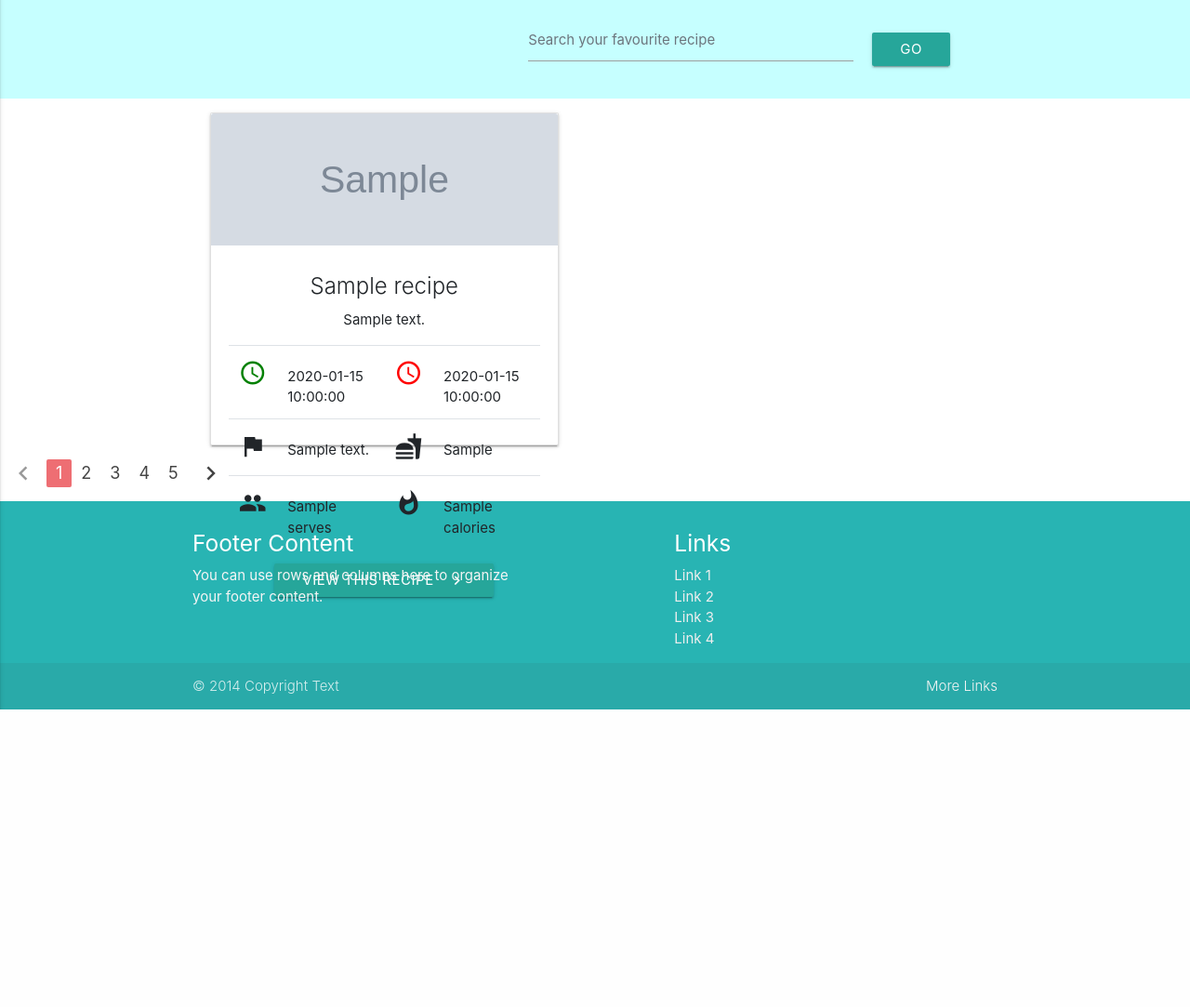
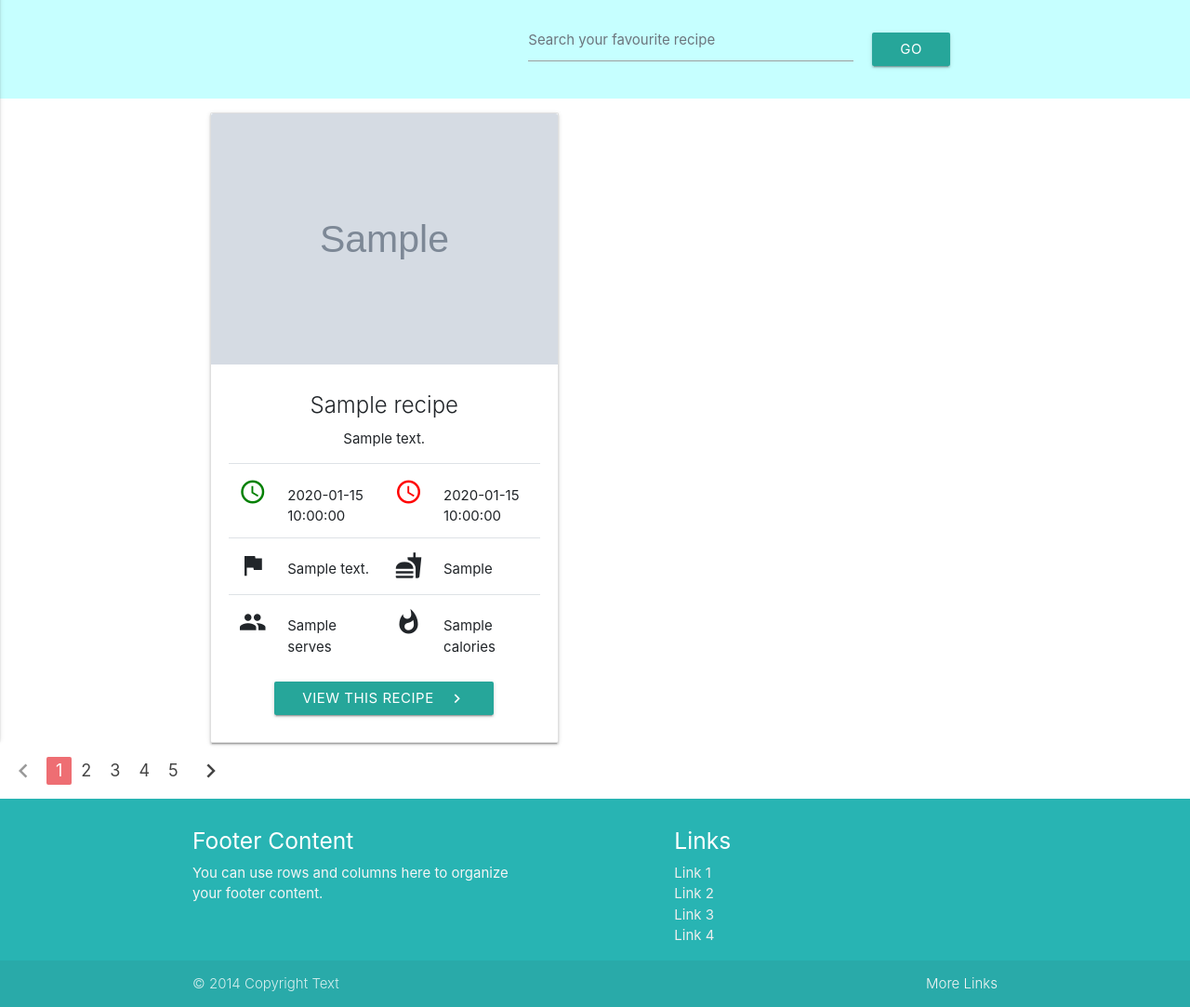
Before and after one commit to DejanHinic/cook_book, a Flask app: page /get_recipes in a window 1280 px wide; the page is wider, and only the part inside the window is pictured. Shown: the part 64-1147 px from the top of that part at 93% size. Before the commit the page ends 827 px from the top of that part, so only its background shows below. Run offline with Flask 2, Linux system fonts and the light colour scheme; grey boxes marked "Sample" are stand-in pictures; a database or web service that is not in the repository returns one stand-in record (values such as "Sample title"); some libraries are stand-ins or nearby versions.

Commit message:
card height is fixed for recipess card

```diff
--- a/static/style/css/style.css
+++ b/static/style/css/style.css
@@ -22,9 +22,7 @@ th {
     color: green;
 }
 /*recipe card tex align*/
-.card {
-    height: 358px;
-}
+
 .table td, .table th {
     vertical-align: 0;
 }
```
